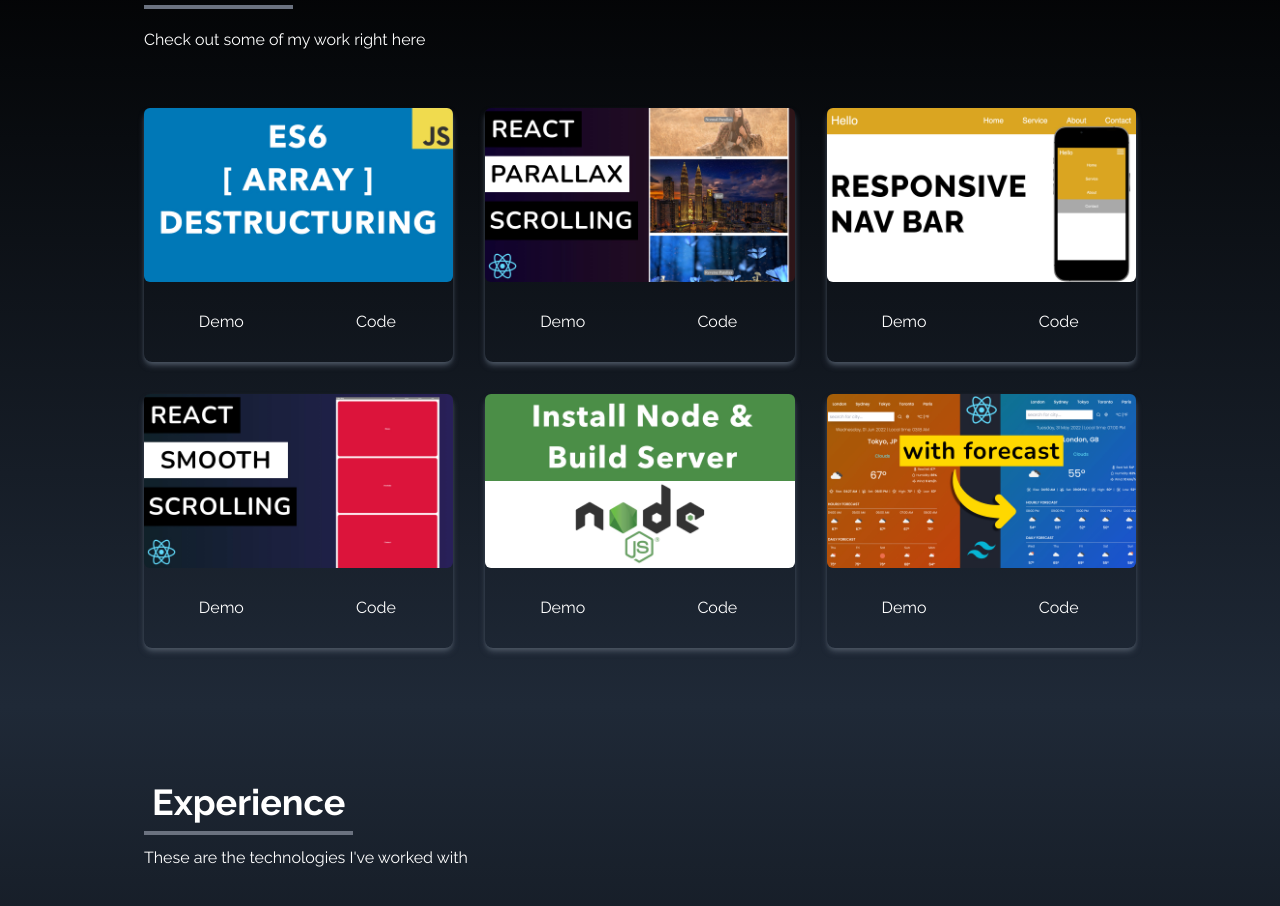
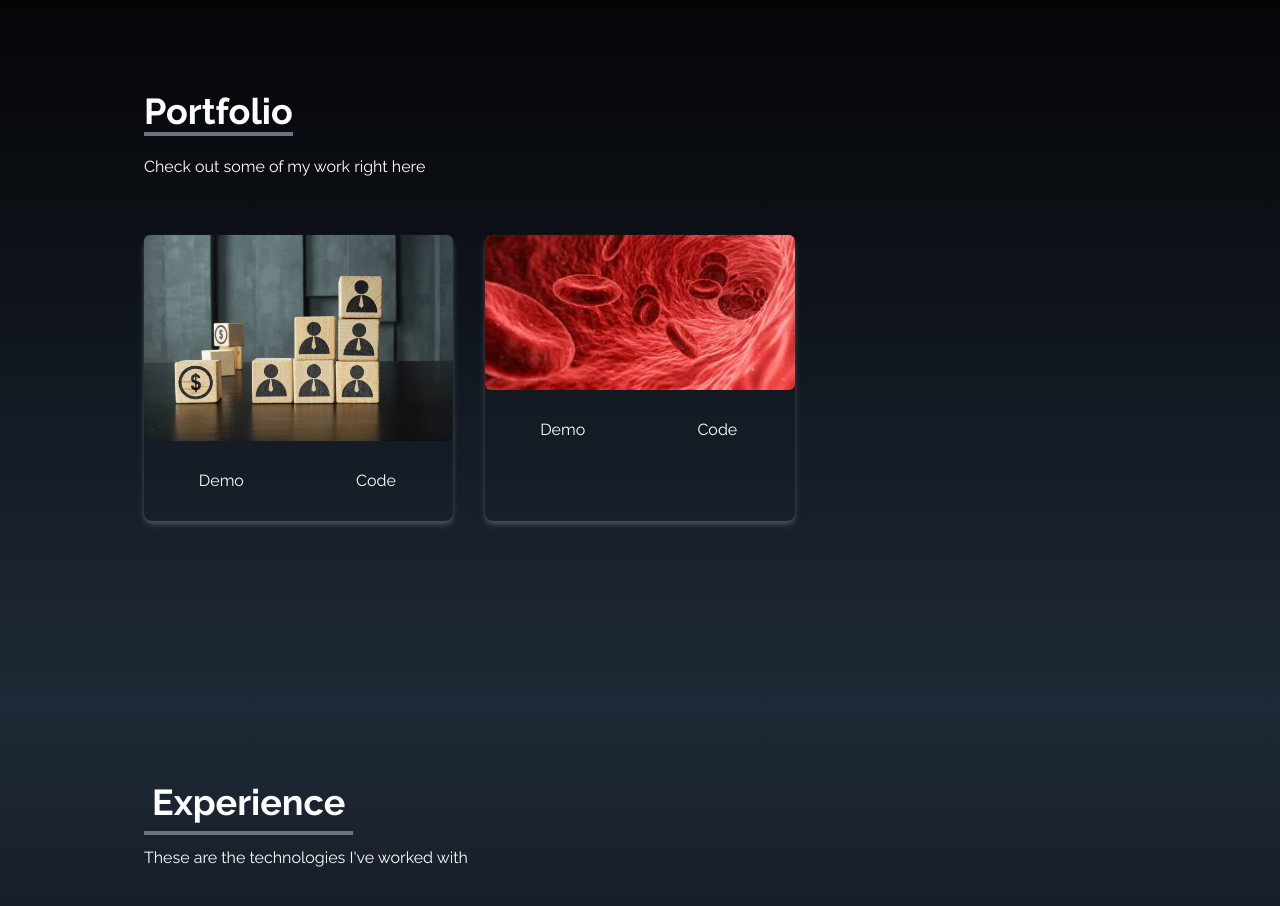
Before and after one commit to iamsandhyamaharjan/personal-portfolio, a React (Create React App) app: page / in a window 1280 px wide. Shown: the part 1694-2600 px from the top of the page. Built offline with nearby package versions, Linux system fonts and the light colour scheme.

Commit message:
updated projects

```diff
--- a/src/components/Portfolio.jsx
+++ b/src/components/Portfolio.jsx
@@ -2,7 +2,7 @@ import React from 'react'
 import arrayDestruct from "../assets/portfolio/arrayDestruct.jpg"
 import installNode from "../assets/portfolio/installNode.jpg"
 import navbar from "../assets/portfolio/navbar.jpg"
-import reactParallax from "../assets/portfolio/reactParallax.jpg"
+import reactParallax from "../assets/portfolio/blood.jpeg"
 import reactSmooth from "../assets/portfolio/reactSmooth.jpg"
 import reactWeather from "../assets/portfolio/reactWeather.jpg"
 
@@ -11,28 +11,17 @@ const Portfolio = () => {
   const portfoilios = [
     {
       id:1,
-      src:arrayDestruct
+      src:arrayDestruct,
+      demo:'https://job123-portal123.netlify.app/',
+      code:'https://github.com/iamsandhyamaharjan/job-portal'
     },
     {
       id:2,
-      src:reactParallax
+      src:reactParallax,
+      demo:'https://github.com/iamsandhyamaharjan/blood-bank',
+      code:''
     },
-    {
-      id:3,
-      src:navbar
-    },
-    {
-      id:4,
-      src:reactSmooth
-    },
-    {
-      id:5,
-      src:installNode
-    },
-    {
-      id:6,
-      src:reactWeather
-    },
+
   ]
   return (
     <div name="portfolio" className='bg-gradient-to-b from-black to-gray-800 w-full text-white md:h-screen'>
@@ -44,12 +33,12 @@ const Portfolio = () => {
 
                     <div className='grid sm:grid-cols-2 md:grid-cols-3 gap-8 px-12 sm:px-0'>
                     {
-                      portfoilios.map(({id,src})=>
+                      portfoilios.map(({id,src,demo,code})=>
                       (    <div key={id} className='shadow-md shadow-gray-600 rounded-lg'>
                       <img src={src} alt='' className='rounded-md duration-200 hover:scale-105'/>
                       <div className='flex items-center justify-center'>
-                                <button className='w-1/2 px-6 py-3 m-4 duration-200 hover:scale-105'>Demo</button>
-                                <button className='w-1/2 px-6 py-3 m-4 duration-200 hover:scale-105'>Code</button>
+                                <button onClick={() => window.open(demo, '_blank')} className='w-1/2 px-6 py-3 m-4 duration-200 hover:scale-105'>Demo</button>
+                                <button onClick={() => window.open(code, '_blank')} className='w-1/2 px-6 py-3 m-4 duration-200 hover:scale-105'>Code</button>
                       </div>
             </div>)
 
```
Also changed, not shown: src/assets/portfolio/arrayDestruct.jpg, src/assets/portfolio/blood.jpeg (added).
